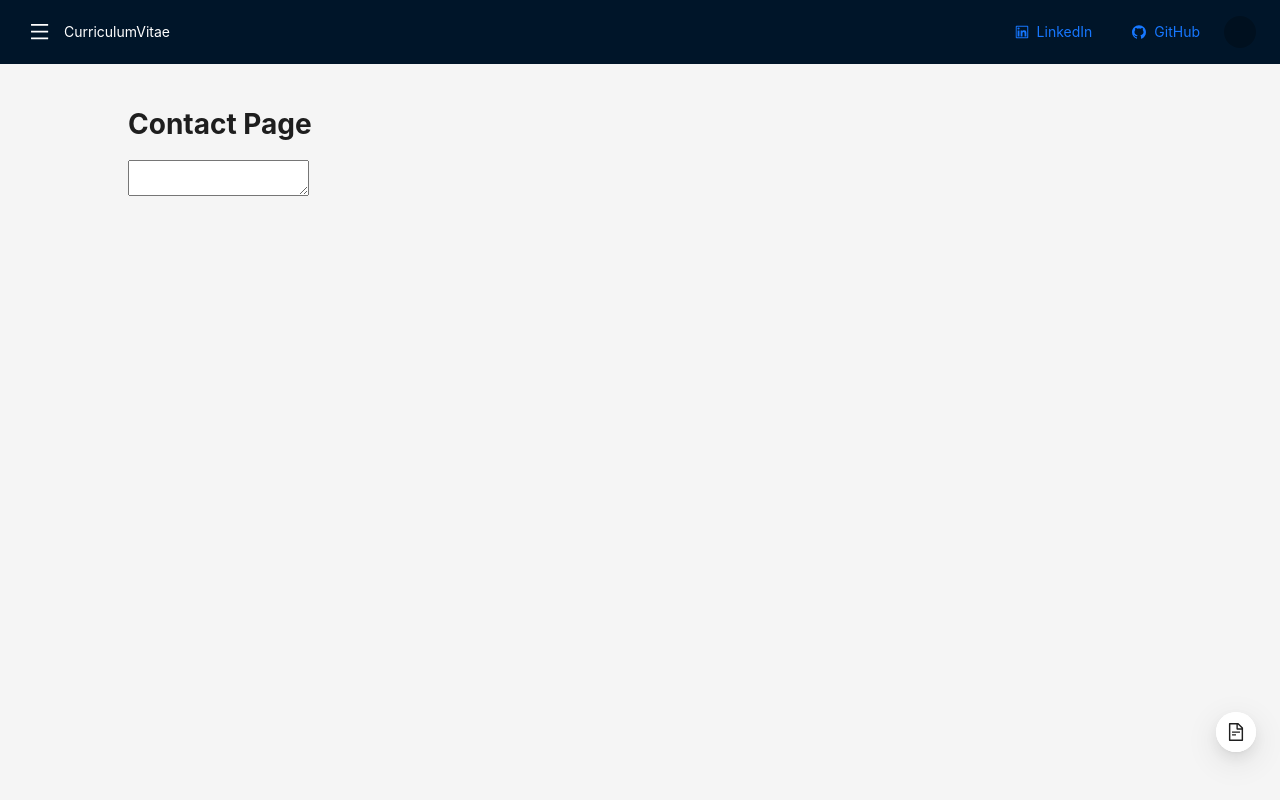
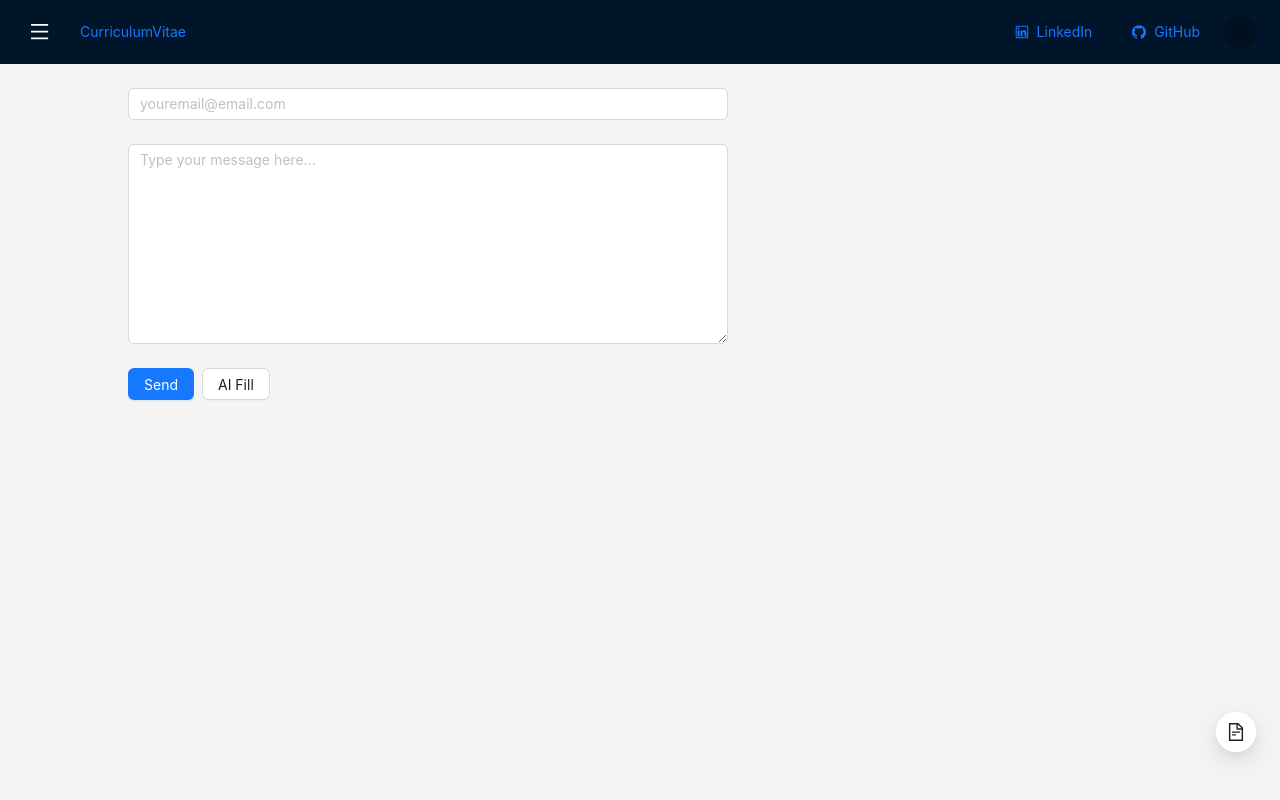
Before and after one commit to GuillaumeTC1/CurriculumVitae, a React (Vite) app in the folder curriculumvitae.client/: page /contact in a window 1280 px wide. Built offline with nearby package versions, Linux system fonts and the light colour scheme; no server answers.

Commit message:
Implement ContactPage base, improve CvTour and layout

```diff
--- a/curriculumvitae.client/src/assets/hiringMessage.ts
+++ /dev/null
@@ -1 +0,0 @@
-export const hiringMessage = "Hello, I want to hire";
--- a/curriculumvitae.client/src/components/layout/layout.tsx
+++ b/curriculumvitae.client/src/components/layout/layout.tsx
@@ -34,7 +34,11 @@ export const Layout = () => {
                             ghost
                             icon={<MenuOutlined />}
                             onClick={toggleMenuOpen} />
-                        <span>CurriculumVitae</span>
+                        <Button className="layout-button"
+                            type="link"
+                            href="/">
+                            CurriculumVitae
+                        </Button>
                     </Flex>
                     <Flex gap="8px"
                         style={{ padding: 0 }}>
--- /dev/null
+++ b/curriculumvitae.client/src/components/resume/CvTour.tsx
@@ -0,0 +1,56 @@
+import { useAuthContext } from "@/components/auth/context";
+import { Tour, TourProps } from "antd";
+import { RefObject, useState } from "react";
+
+export type CvTourProps = {
+    experiencesRef: RefObject<HTMLElement>;
+    educationRef: RefObject<HTMLElement>;
+    personalsRef: RefObject<HTMLElement>;
+    awardsRef: RefObject<HTMLElement>;
+};
+
+const cvTourStorageKey = "CvTourShow";
+
+export const CvTour = (props: CvTourProps) => {
+
+    const showTour: boolean = JSON.parse(localStorage.getItem(cvTourStorageKey) ?? "true");
+
+    var authContex = useAuthContext();
+
+    var [tourOpen, setTourOpen] = useState(showTour ? true : false);
+
+    const closeTour = () => {
+        setTourOpen(false);
+        localStorage.setItem(cvTourStorageKey, "false");
+    }
+
+    const steps: TourProps['steps'] = [
+        {
+            title: 'Welcome abroad!',
+            description: `Hey ${authContex.user?.given_name}, nice to see here.`
+        },
+        {
+            title: 'Check out my previous experiences...',
+            target: () => props.experiencesRef.current!
+        },
+        {
+            title: '...and education...',
+            target: () => props.educationRef.current!
+        },
+        {
+            title: '...and personnal projects there...',
+            target: () => props.personalsRef.current!
+        },
+        {
+            title: '...and awards here.',
+            target: () => props.awardsRef.current!
+        }
+    ];
+
+    return (
+        <Tour
+            open={tourOpen}
+            steps={steps}
+            onClose={closeTour} />
+    );
+}
--- a/curriculumvitae.client/src/components/resume/Resume.tsx
+++ b/curriculumvitae.client/src/components/resume/Resume.tsx
@@ -1,9 +1,9 @@
-import { useAuthContext } from "@/components/auth/context";
-import { Avatar, Flex, Tabs, TabsProps, Tour, TourProps } from "antd";
-import { useRef, useState } from "react";
+import { Avatar, Flex, Tabs, TabsProps } from "antd";
+import { useRef } from "react";
 import { Education } from "./Education";
 import { Experiences } from "./Experiences";
 import { Skills } from "./Skills";
+import { CvTour } from "./CvTour";
 
 export type ResumeProps = {
     jobTitle: string;
@@ -14,38 +14,11 @@ export type ResumeProps = {
 
 export const Resume = (props: ResumeProps) => {
 
-    var authContex = useAuthContext();
-
-    var [tourOpen, setTourOpen] = useState(true);
-
     var infoRef = useRef(null);
     var experiencesRef = useRef(null);
     var educationRef = useRef(null);
     var personalsRef = useRef(null);
     var awardsRef = useRef(null);
-
-    const steps: TourProps['steps'] = [
-        {
-            title: 'Welcome abroad!',
-            description: `Hey ${authContex.user?.given_name}, nice to see here.`
-        },
-        {
-            title: 'Check out my previous experiences...',
-            target: () => experiencesRef.current
-        },
-        {
-            title: '...and education...',
-            target: () => educationRef.current
-        },
-        {
-            title: '...and personnal projects there',
-            target: () => personalsRef.current
-        },
-        {
-            title: 'Reach out',
-            target: () => infoRef.current
-        }
-    ];
 
     const items: TabsProps['items'] = [
         {
@@ -89,7 +62,11 @@ export const Resume = (props: ResumeProps) => {
                 <p>{props.description}</p>
                 <Tabs items={items} />
             </Flex>
-            <Tour open={tourOpen} onClose={() => setTourOpen(false)} steps={steps} />
+            <CvTour
+                experiencesRef={experiencesRef}
+                educationRef={educationRef}
+                personalsRef={personalsRef}
+                awardsRef={awardsRef} />
         </>
     );
 }
--- a/curriculumvitae.client/src/pages/ContactPage.tsx
+++ b/curriculumvitae.client/src/pages/ContactPage.tsx
@@ -1,18 +1,42 @@
-import { hiringMessage } from "@/assets/hiringMessage";
+import { useAuthContext } from "@/components/auth/context";
 import { Page } from "@/components/page/Page";
-import { useMemo } from "react";
-import { useSearchParams } from "react-router-dom";
+import { Button, Form, Input, Space } from "antd";
 
 const ContactPage = () => {
 
-    const [searchParams] = useSearchParams()
+    const authContext = useAuthContext();
+    const [form] = Form.useForm();
 
-    const isHire = useMemo(() => searchParams.get("hire") === "true", [searchParams])
+    const handleAiFill = () => {
+        form.setFieldsValue({ content: "Hello Guillaume!\nThis message has been filled by AI." });
+    }
 
     return (
         <Page title="Contact">
-            <h1>Contact Page</h1>
-            <textarea defaultValue={isHire ? hiringMessage : ""} />
+            <Form form={form}
+                layout="horizontal"
+                style={{ maxWidth: 600 }}>
+                <Form.Item name="email">
+                    <Input
+                        placeholder="youremail@email.com"
+                        defaultValue={authContext.user?.email} />
+                </Form.Item>
+                <Form.Item name="content">
+                    <Input.TextArea
+                        placeholder="Type your message here..."
+                        style={{ height: 200 }} />
+                </Form.Item>
+                <Form.Item>
+                    <Space>
+                        <Button type="primary" htmlType="submit">
+                            Send
+                        </Button>
+                        <Button htmlType="button" onClick={handleAiFill}>
+                            AI Fill
+                        </Button>
+                    </Space>
+                </Form.Item>
+            </Form>
         </Page>
     );
 }
```
